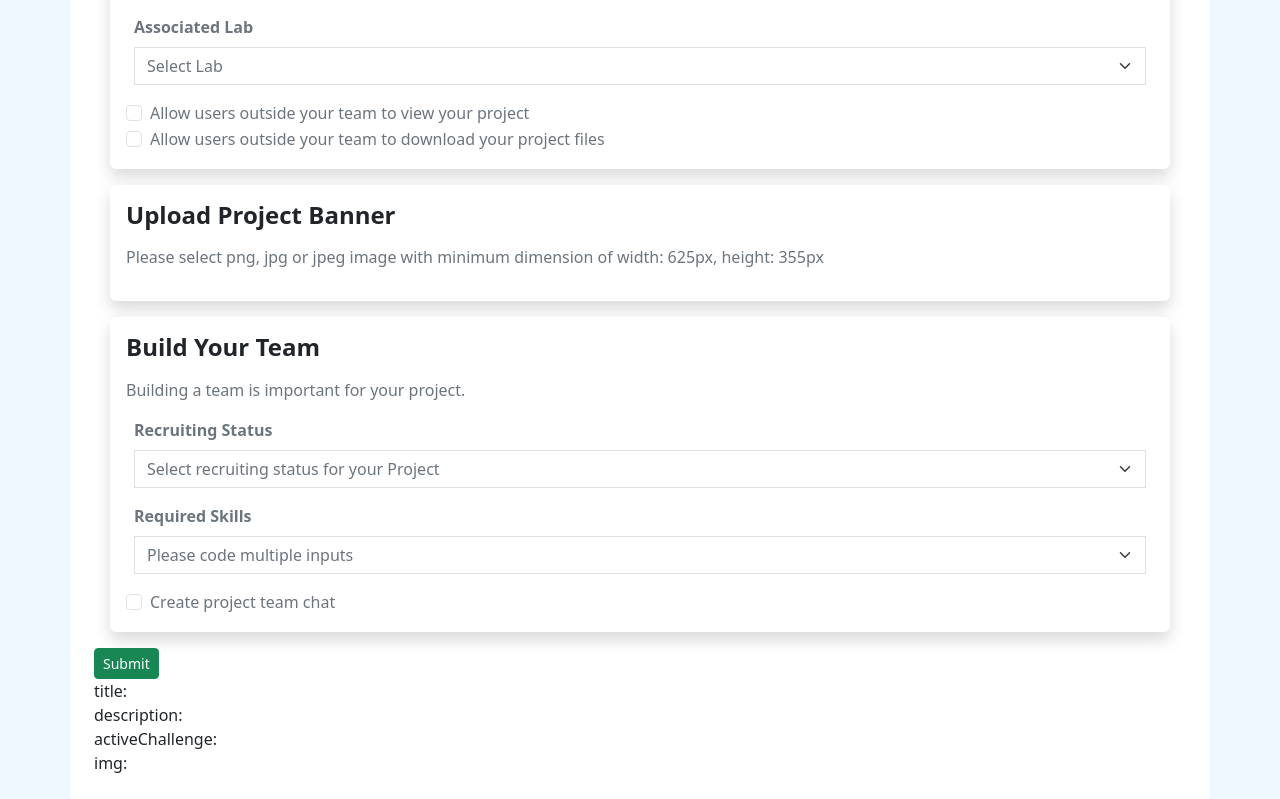
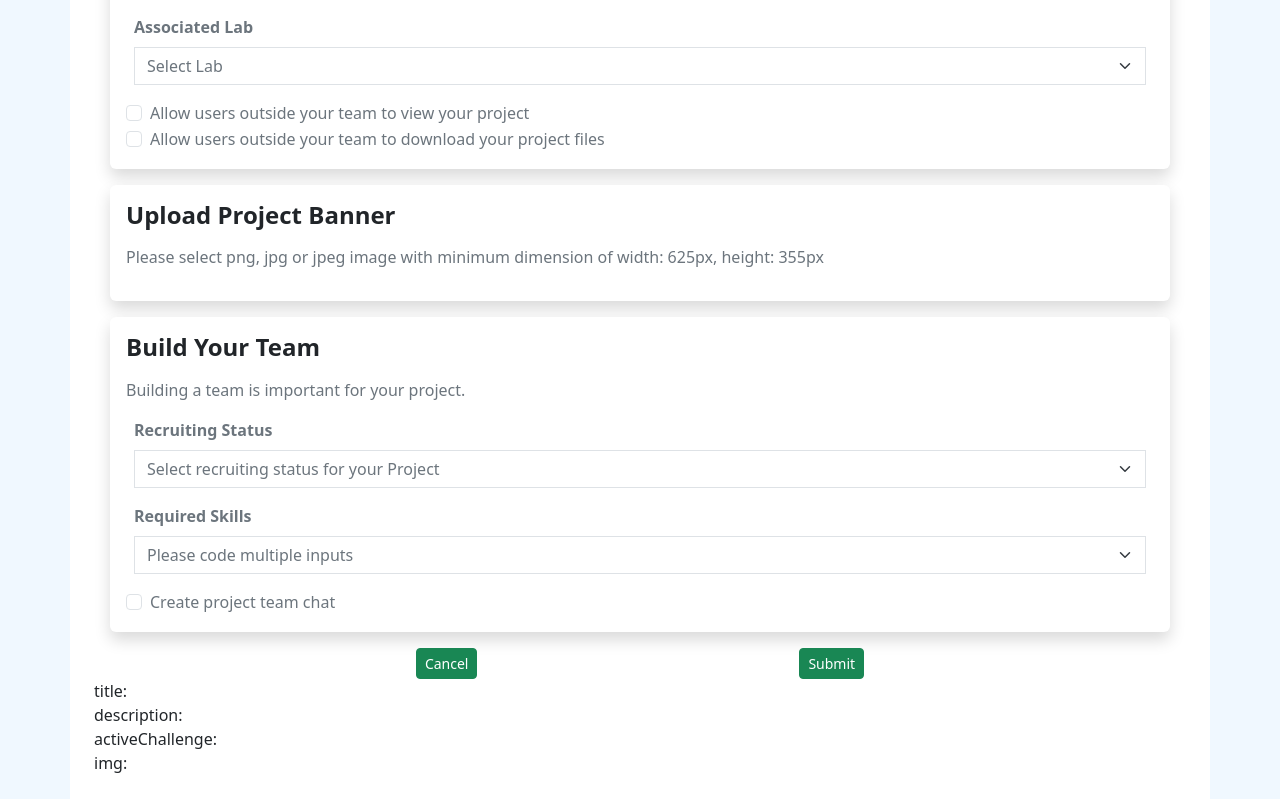
Before and after one commit to SeemaMistry/Frontend-Developer-Challenge-3-Dashboard-and-Project-Creation, a React (Create React App) app in the folder prepr-dashboard/: page /create/project in a window 1280 px wide. Shown: the part 858-1657 px from the top of the page. Built offline with nearby package versions, Linux system fonts and the light colour scheme.

Commit message:
feat: add cancel and submit buttons that redirect to dashboard

```diff
--- a/prepr-dashboard/src/containers/CreateProject.js
+++ b/prepr-dashboard/src/containers/CreateProject.js
@@ -1,4 +1,5 @@
 import React, {useState} from 'react'
+import {Link} from 'react-router-dom'
 import Description from '../components/Description'
 import Card from '../components/Card'
 import CardTitle from '../components/CardTitle'
@@ -56,7 +57,14 @@ const CreateProject = () => {
 
         </Card>
         {/* cancel and submit buttons */}
-        <RedirectButton label='Submit'/>
+        <div className='d-flex justify-content-evenly'>
+          <RedirectButton label=''>
+              <Link style={{textDecoration: 'none', color: 'white'}} to='/dashboard'>Cancel</Link>
+          </RedirectButton>
+          <RedirectButton label=''>
+            <Link style={{textDecoration: 'none', color: 'white'}} to='/dashboard'>Submit</Link>
+        </RedirectButton>
+        </div>
       </form>
       <div>
         <span>title: {title}</span><br></br>
```
